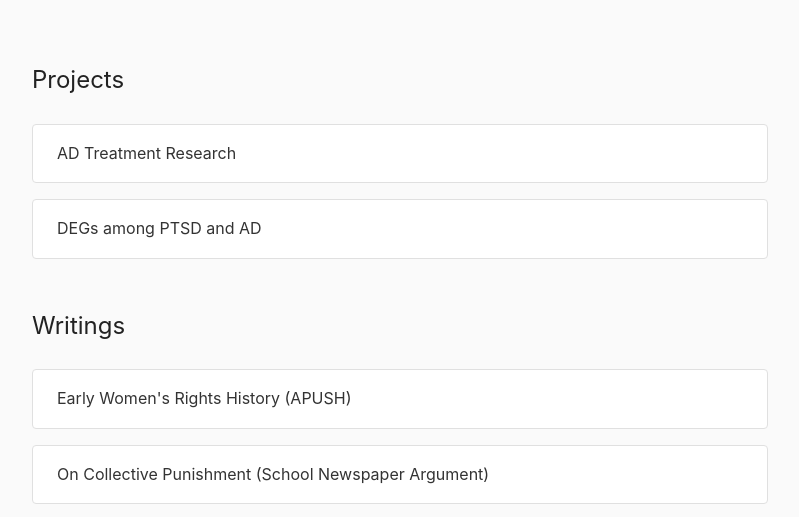
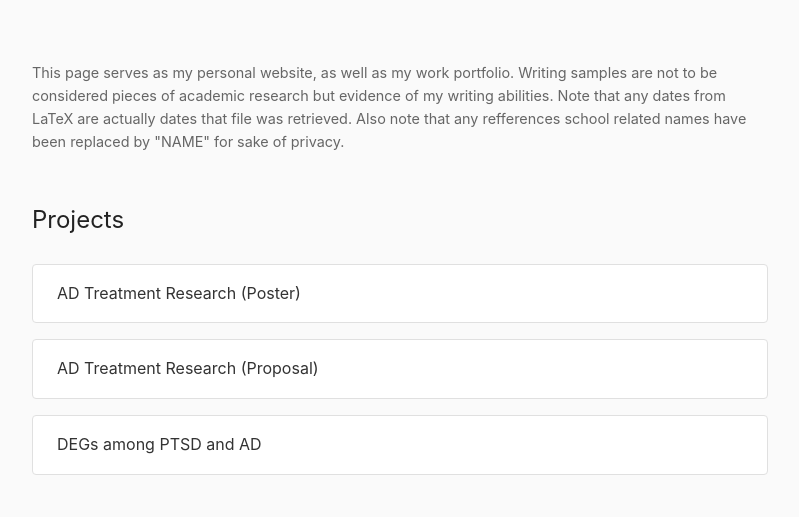
Before and after one commit to JeremyKalfus/JeremyKalfus, a plain HTML site: page index.html in a window 1280 px wide. Shown: the part 200-717 px from the top of the page, without its empty margins (240-1039 px from the left). Drawn offline with Linux system fonts and the light colour scheme.

Commit message:
add blurb and more stuff

```diff
--- a/index.html
+++ b/index.html
@@ -13,13 +13,20 @@
             <p class="subtitle">Personal website / Portfolio</p>
         </header>
 
+        <section class="blurb">
+            <p>This page serves as my personal website, as well as my work portfolio. Writing samples are not to be considered pieces of academic research but evidence of my writing abilities. Note that any dates from LaTeX are actually dates that file was retrieved. Also note that any refferences school related names have been replaced by "NAME" for sake of privacy.</p>
+        </section>
+
         <section class="projects">
             <h2>Projects</h2>
             <div class="project-links">
                 <a href="projects/NIM811.pdf" class="project-link" target="_blank">
-                    AD Treatment Research
+                    AD Treatment Research (Poster)
                 </a>
-                <a href="projects/PTSDandAD.pdf" class="project-link" target="_blank">
+                <a href="projects/Prospectus.pdf" class="project-link" target="_blank">
+                    AD Treatment Research (Proposal)
+                </a>
+                <a href="projects/DEG.pdf" class="project-link" target="_blank">
                     DEGs among PTSD and AD
                 </a>
 
--- a/styles.css
+++ b/styles.css
@@ -35,6 +35,18 @@ body {
     font-size: 1.1rem;
     color: #666;
     font-weight: 300;
+}
+
+.blurb {
+    margin: 2rem 0;
+    text-align: left;
+}
+
+.blurb p {
+    color: #666;
+    font-size: 0.9rem;
+    line-height: 1.6;
+    margin: 0;
 }
 
 .projects {
```
Also changed, not shown: 3 other files.
